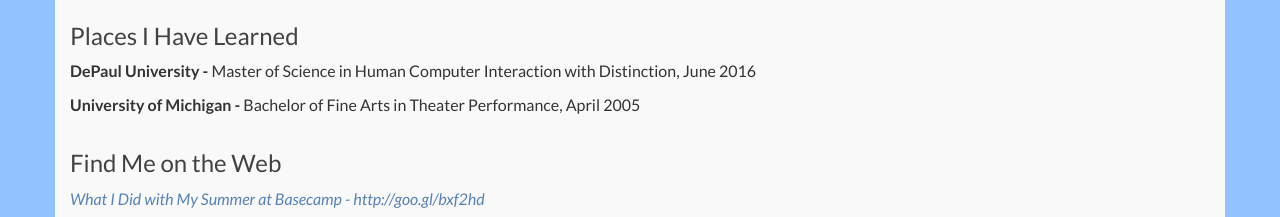
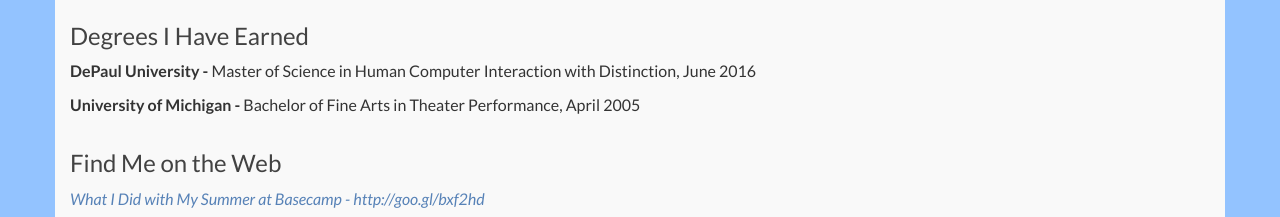
Before and after one commit to nbpetts/portfolio, a PHP site: page /resume.php in a window 1280 px wide. Shown: the part 1585-1802 px from the top of the page. Run offline with PHP 8.4, Linux system fonts and the light colour scheme; some web fonts are replaced.

Commit message:
wordsmith the resume.

```diff
--- a/resume.php
+++ b/resume.php
@@ -173,7 +173,7 @@
         </section>
         <section class="row">
           <div class="col-xs-12 col-sm-5 ">
-            <h2>Places I Have Learned</h2>
+            <h2>Degrees I Have Earned</h2>
           </div>
 
         </section>
```
Also changed, not shown: 1 other file.
